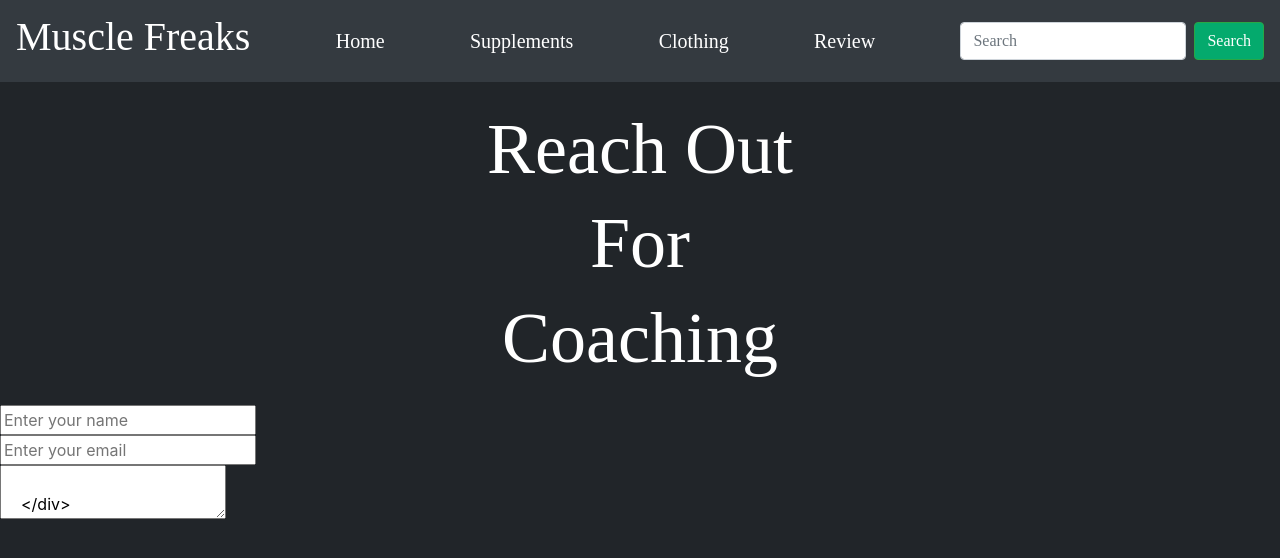
After one commit to washingtonpanganai/Muscle-Freaks, a Flask app: page /coaching in a window 1280 px wide. The commit adds this page. Shown: the top 558 px of the page. Run offline with Flask 3, Linux system fonts and the light colour scheme.

Commit message:
Started coaching page

```diff
--- a/app.py
+++ b/app.py
@@ -122,6 +122,10 @@ def supplements():
     supplements = Supplement.query.all()
     return render_template("supplements.html", supplements = supplements)
 
+@app.route("/coaching")
+def coaching():
+    return render_template("coaching.html")
+
 # @app.route("/clothingForHim", methods=["GET"])
 # def clothingForHim():
 #     clothes = Clothing.query.all()
--- a/static/style.css
+++ b/static/style.css
@@ -219,4 +219,8 @@ input[type=submit]:hover {
 .supplements-header {
   font-family: "Times New Roman", Times, serif;
   color: white;
+}
+
+.coaching-background {
+  background-color: #212529;
 }/*# sourceMappingURL=style.css.map */
--- a/static/style.scss
+++ b/static/style.scss
@@ -257,6 +257,10 @@ input[type=submit]:hover {
 
 }
 
+.coaching-background {
+  background-color: #212529;
+}
+
 // .navbar h1 {
 //   margin: 0;
 //   padding: 0;
--- /dev/null
+++ b/templates/coaching.html
@@ -0,0 +1,25 @@
+{% extends "base.html" %}
+
+{% block body_class %}coaching-background{% endblock %}
+
+{% block body %}
+
+<div class="container text-center my-4 supplements-header">
+  <h1 class="display-3 fw-bold">Reach Out</h1>
+  <h1 class="display-3 fw-bold">For</h1>
+  <h1 class="display-3 fw-bold">Coaching</h1>
+</div>
+
+<form>
+        <input name="name" placeholder="Enter your name">
+    </div>
+    <div class="coaching-form">
+        <input name="email" placeholder="Enter your email">
+    </div>
+    <div class="coaching-form">
+        <textarea name="message" placeholder="Enter your message">
+    </div>
+    <button type="submit" class="btn btn-dark coaching-submit">Submit</button>
+</form>
+
+{% endblock %}
--- a/templates/index.html
+++ b/templates/index.html
@@ -44,7 +44,7 @@
       <div class="card">
         <img class="card-img-top" src="{{ url_for('static', filename='images/lex-little.jpg') }}">
         <div class="card-body">
-          <a href="#"<button type="button" class="btn btn-dark card1-title"><h5>Coaching</h5></button> </a>
+          <a href="/coaching"<button type="button" class="btn btn-dark card1-title"><h5>Coaching</h5></button> </a>
         </div>
       </div>
     </div>
```
Also changed, not shown: 1 other file.
